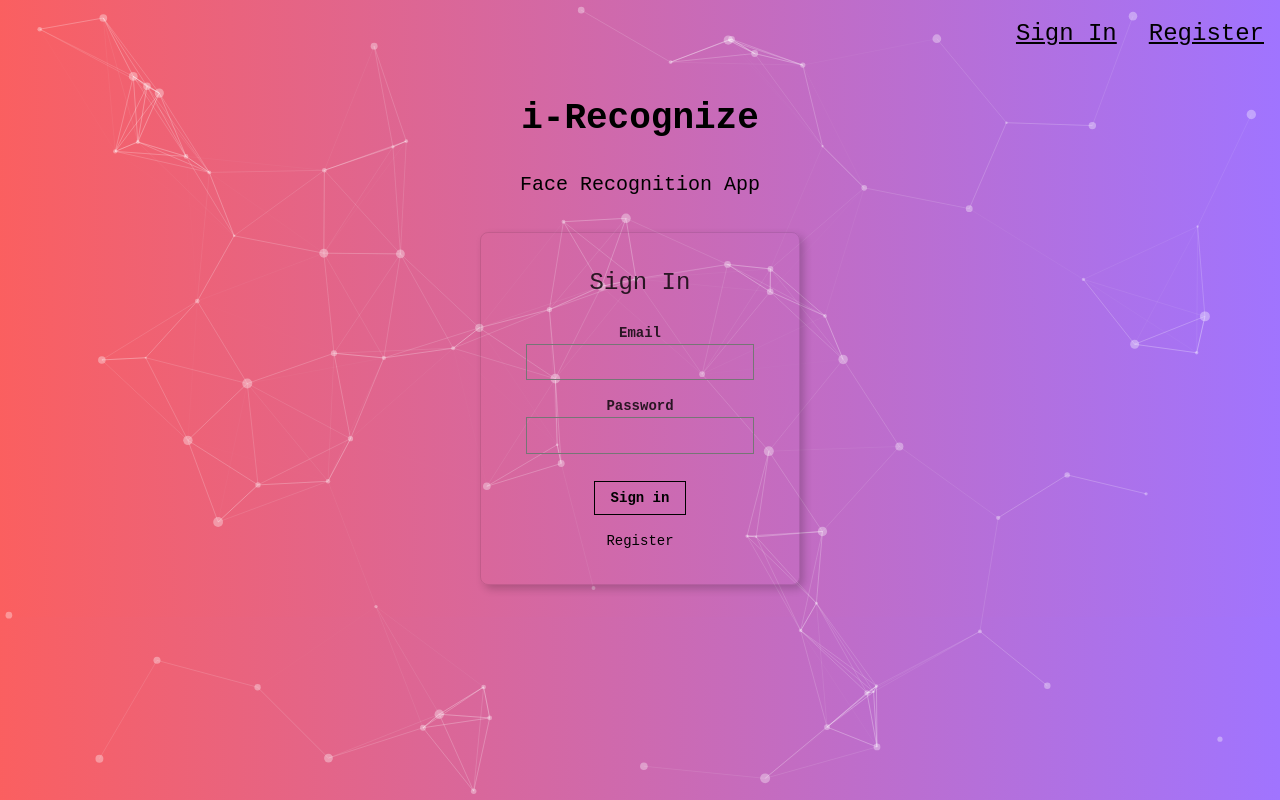
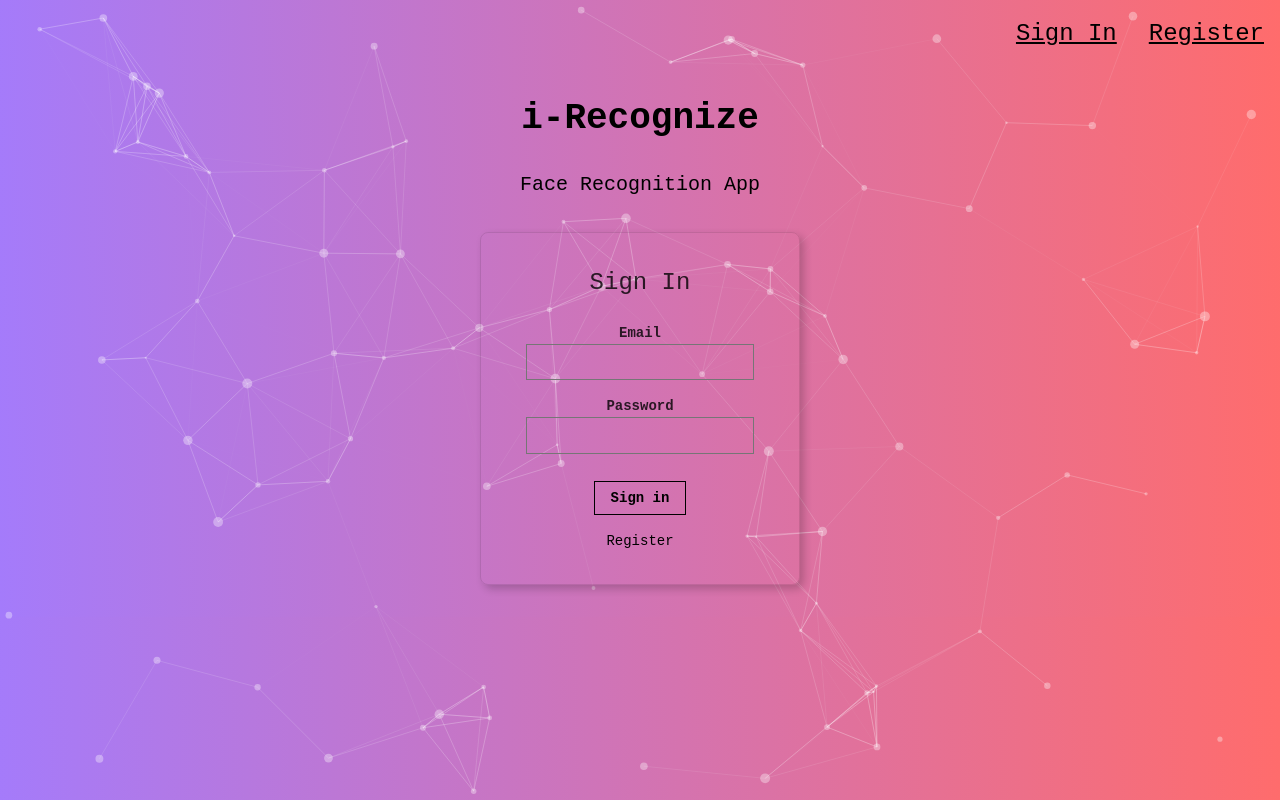
Before and after one commit to arx0x0/i-Recognize, a React (Create React App) app: page / in a window 1280 px wide. Built offline with nearby package versions, Linux system fonts and the light colour scheme.

Commit message:
bg color fixed

```diff
--- a/src/App.js
+++ b/src/App.js
@@ -21,8 +21,8 @@ const initialState = { //Using initialState to be able to clear all values such
   input: '',
       imageUrl: '',
       box: {},
-      route: 'signin', //Keeps track of where we are on page
-      isSignedIn: false, //Default to keep newcomers locked out, it defaults to route 'signin' as on line 155
+      route: 'signin',
+      isSignedIn: false, //Default false to keep newcomers locked out, it defaults to route 'signin' as on line 155
       //The user's state gets passed into register and signin as props and the user state keeps changing depending on the signin and register's state + control flow changes
       user: {
         id: '',
--- a/src/index.css
+++ b/src/index.css
@@ -2,7 +2,7 @@ body {
   margin: 0;
   padding: 0;
   font-family: 'Courier New', monospace;
-  background: linear-gradient(89deg, #fb5f5f 0%, #a074ff 100%);
+  background: linear-gradient(89deg, #a47bfb 0%, #ff6c6c 100%);
 }
 
 button {
```
